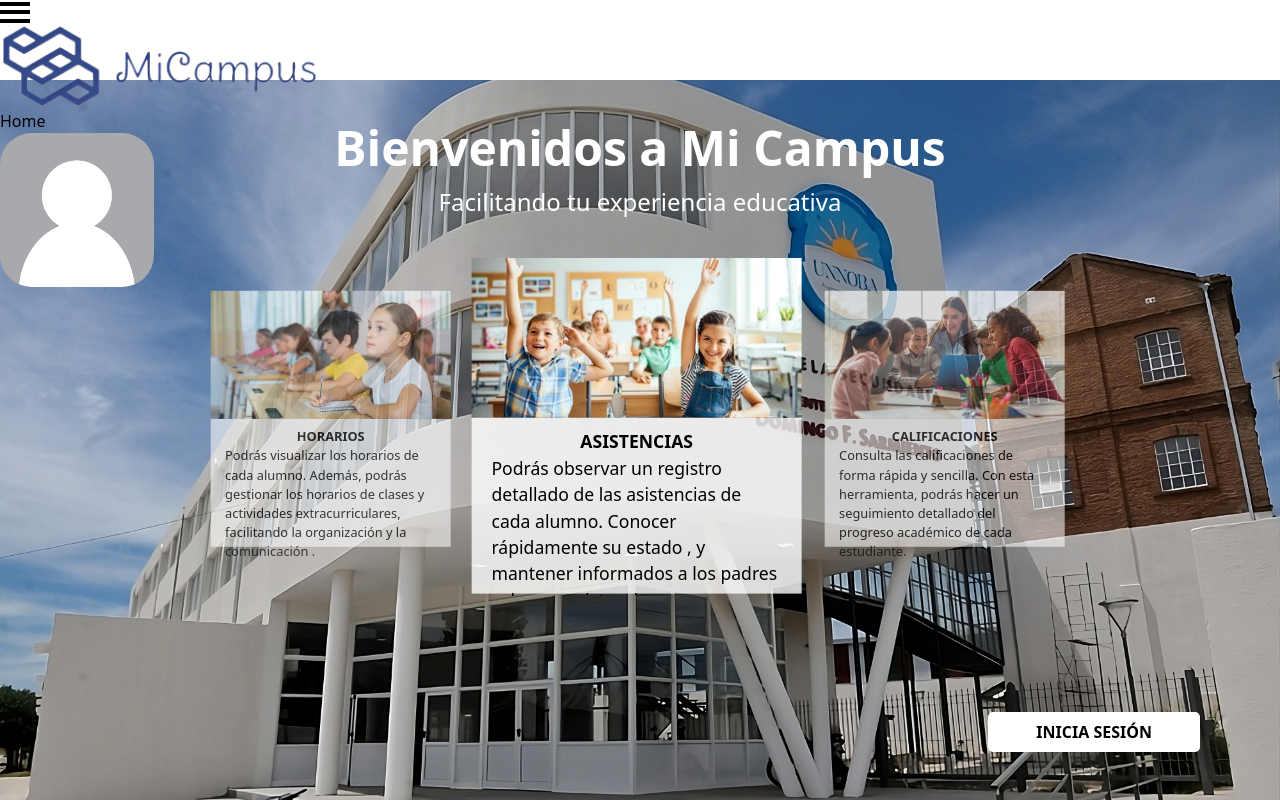
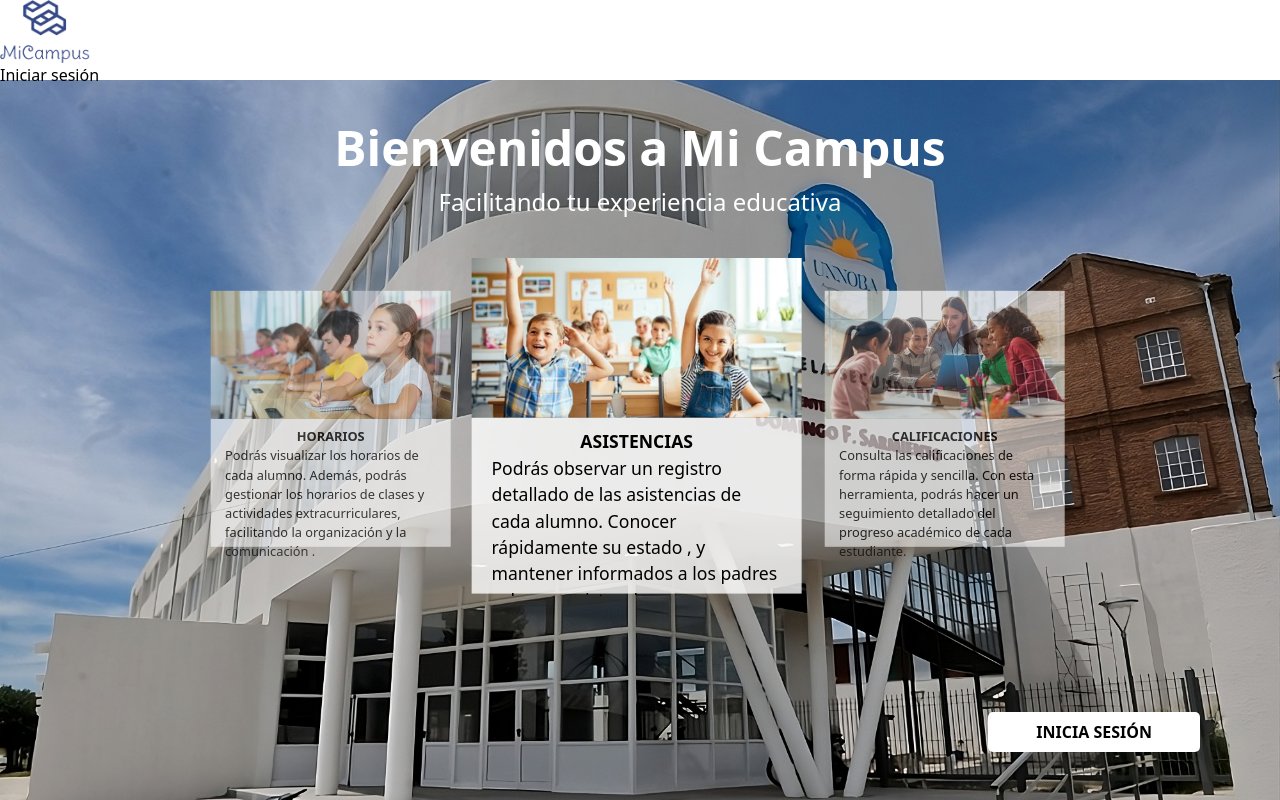
Before and after one commit to BaEsp1/MiCampus, a React (Vite) app in the folder Frontend/: page / in a window 1280 px wide. Built offline with nearby package versions, Linux system fonts and the light colour scheme.

Commit message:
Update NavBar.tsx

```diff
--- a/Frontend/src/Components/NavBAr/NavBar.tsx
+++ b/Frontend/src/Components/NavBAr/NavBar.tsx
@@ -6,7 +6,7 @@ import User from "../../Imagenes/Iconos/user.png"
 
 const Navbar: React.FC = () => {
     // Estado provisorio , cuando tengamos token simplemente se modifica :
-    const [isLoggedIn] = useState<boolean>(true);
+    const [isLoggedIn] = useState<boolean>(false);
 
     return (
         <nav className="bg-white flex justify-between items-center" style={{height: '80px'}}>
```
